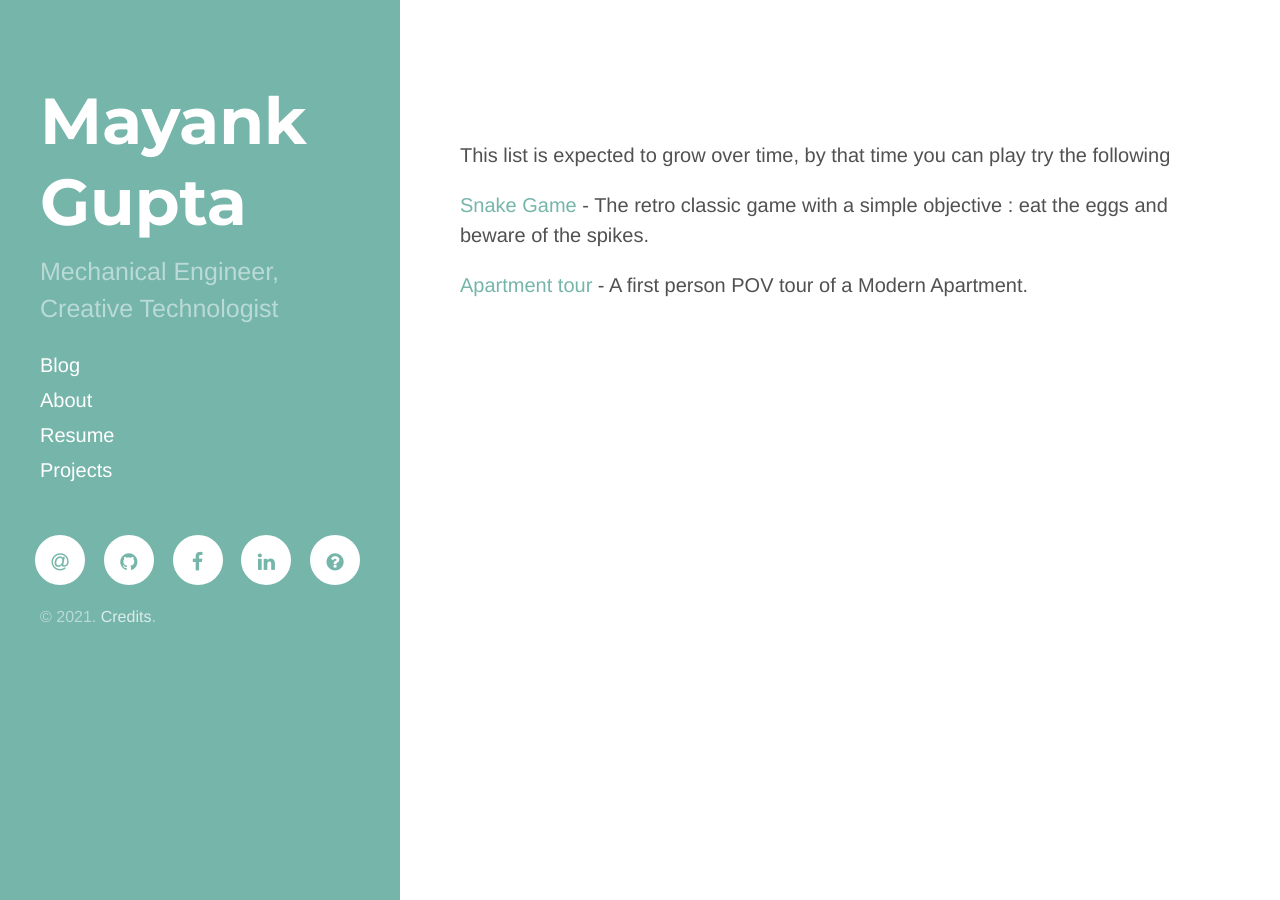
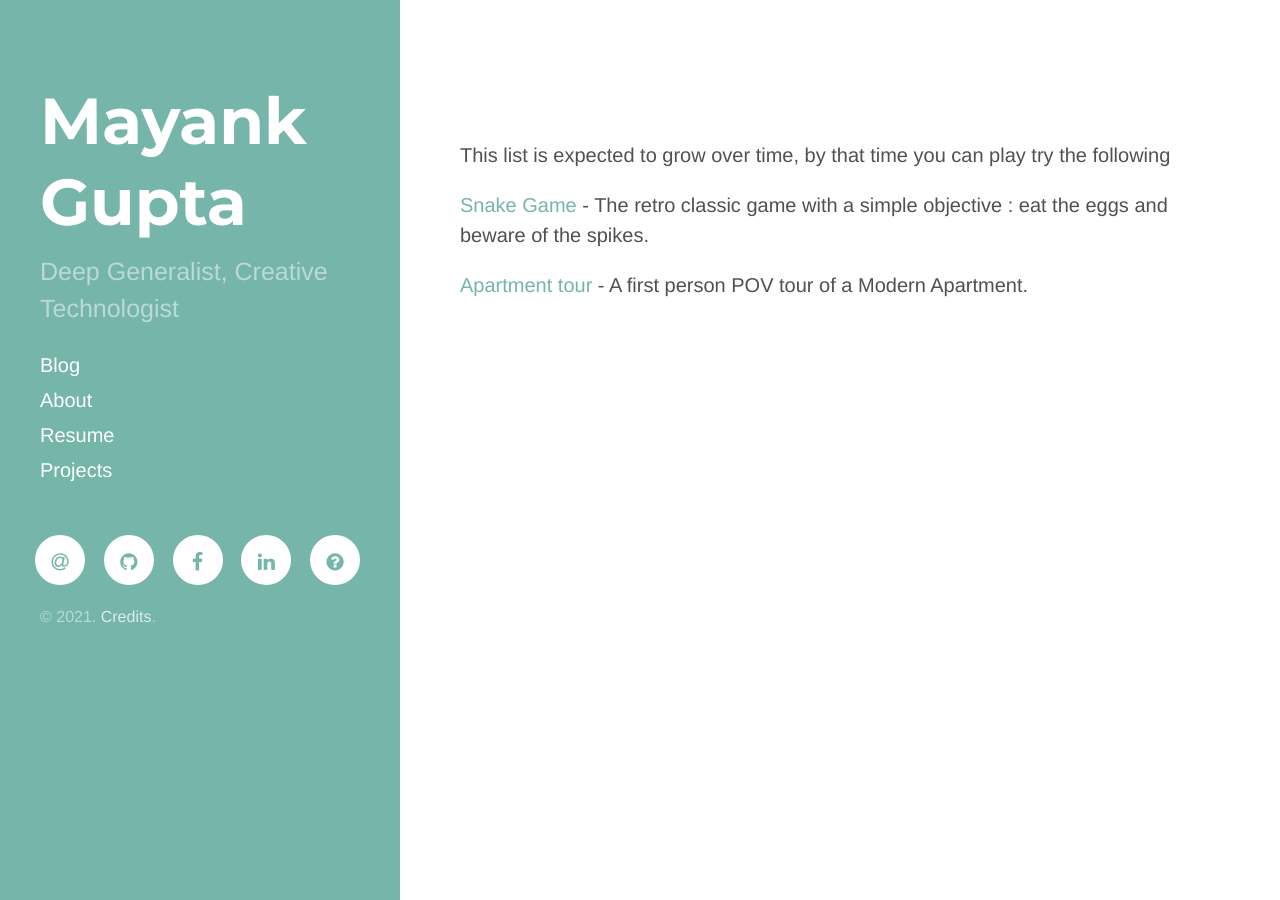
Before and after one commit to arcruiton/mayankgupta.gq, a Jekyll site: the page built from projects/index.md, in a window 1280 px wide. Built offline with Jekyll 4.4.1, drawn with Linux system fonts in a browser that asks for light colours; nearby versions of some CDN libraries; our own code applies the rules of GitHub Pages for plain Markdown files.

Commit message:
Update _config.yml

```diff
--- a/_config.yml
+++ b/_config.yml
@@ -13,7 +13,7 @@ permalink:              /blog/:categories/:title/
 title:            'Mayank Gupta'
 name:             'Mayank Gupta'
 #tagline:          ''
-description:      'Mechanical Engineer, Creative Technologist'
+description:      'Deep Generalist, Creative Technologist'
 #url:
 baseurl:
 # blogurl:          /blog/
```
